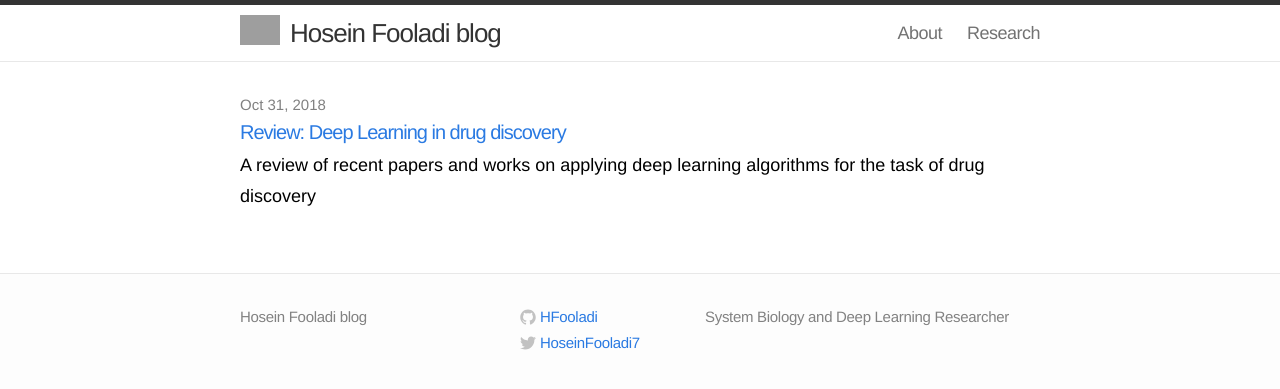
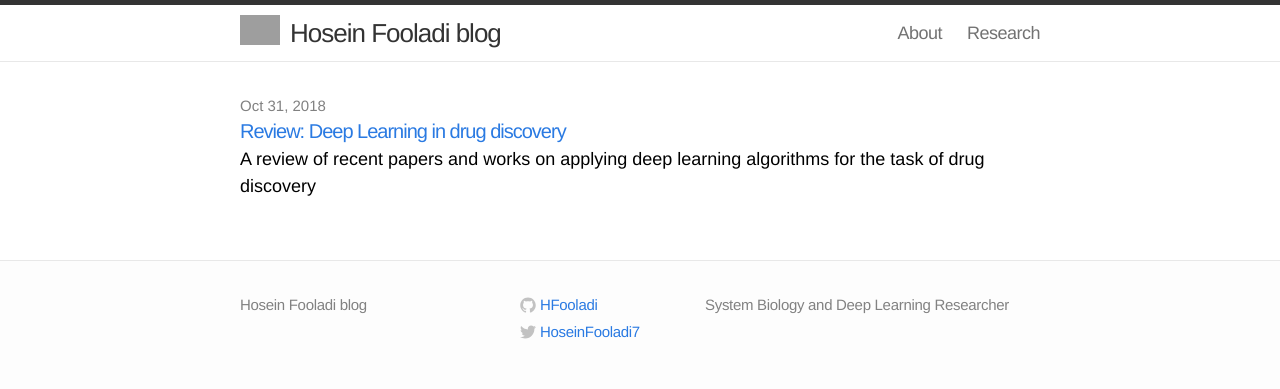
Before and after one commit to HFooladi/HFooladi.github.io, a Jekyll site: the page built from index.html, in a window 1280 px wide. Shown: the top 389 px of the page. Built offline with Jekyll 4.4.1, drawn with Linux system fonts in a browser that asks for light colours; grey boxes are pictures that could not be loaded.

Commit message:
Update main.css

```diff
--- a/css/main.css
+++ b/css/main.css
@@ -11,7 +11,7 @@ html, body { height: 100%; }
 body {
   font-family: CMS, "Droid Sans", Helvetica, Arial, sans-serif;
   font-size: 18px;
-  line-height: 1.75;
+  line-height: 27px;
   font-weight: 400;
   background-color: #fdfdfd;
 }
```
